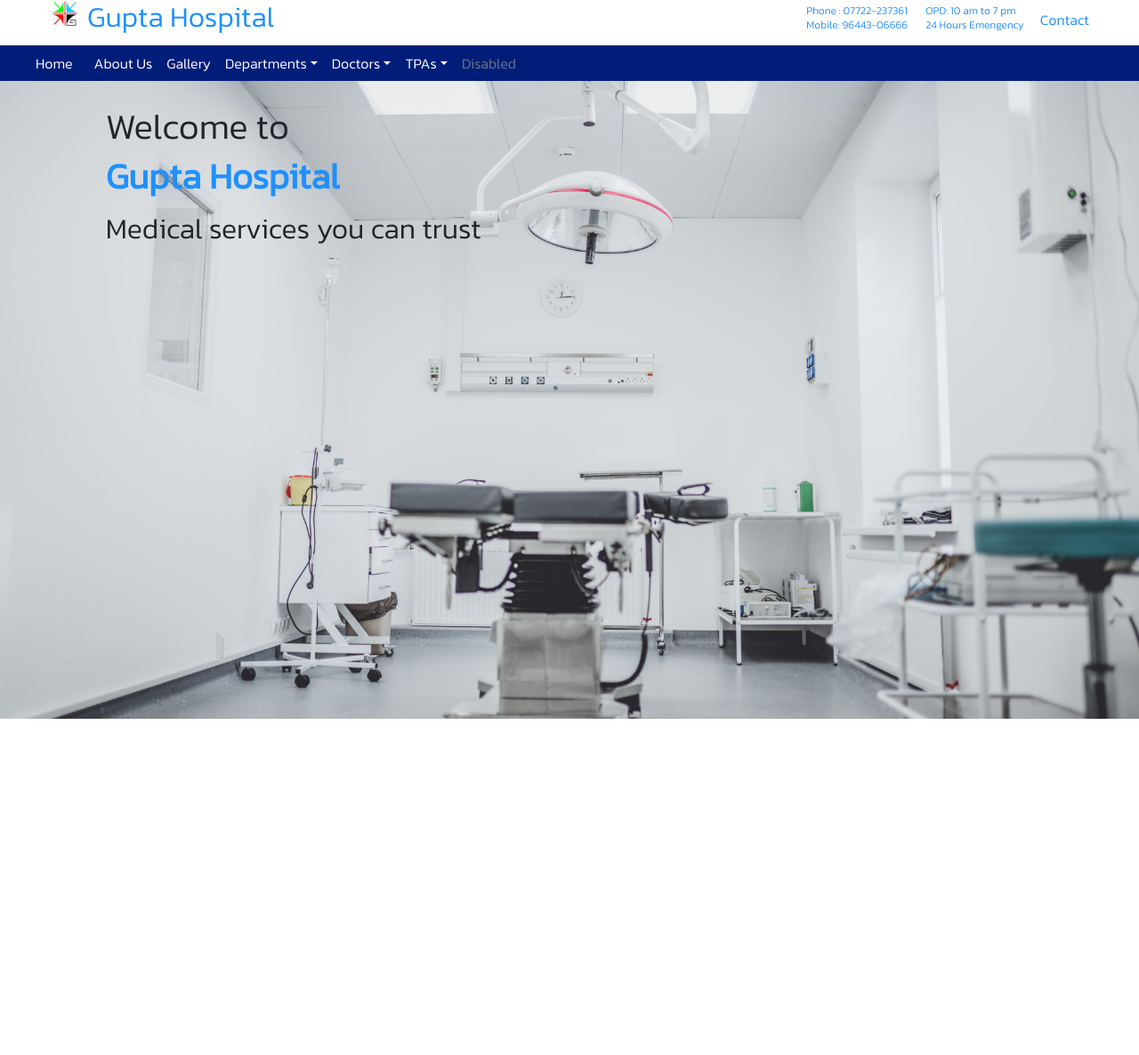
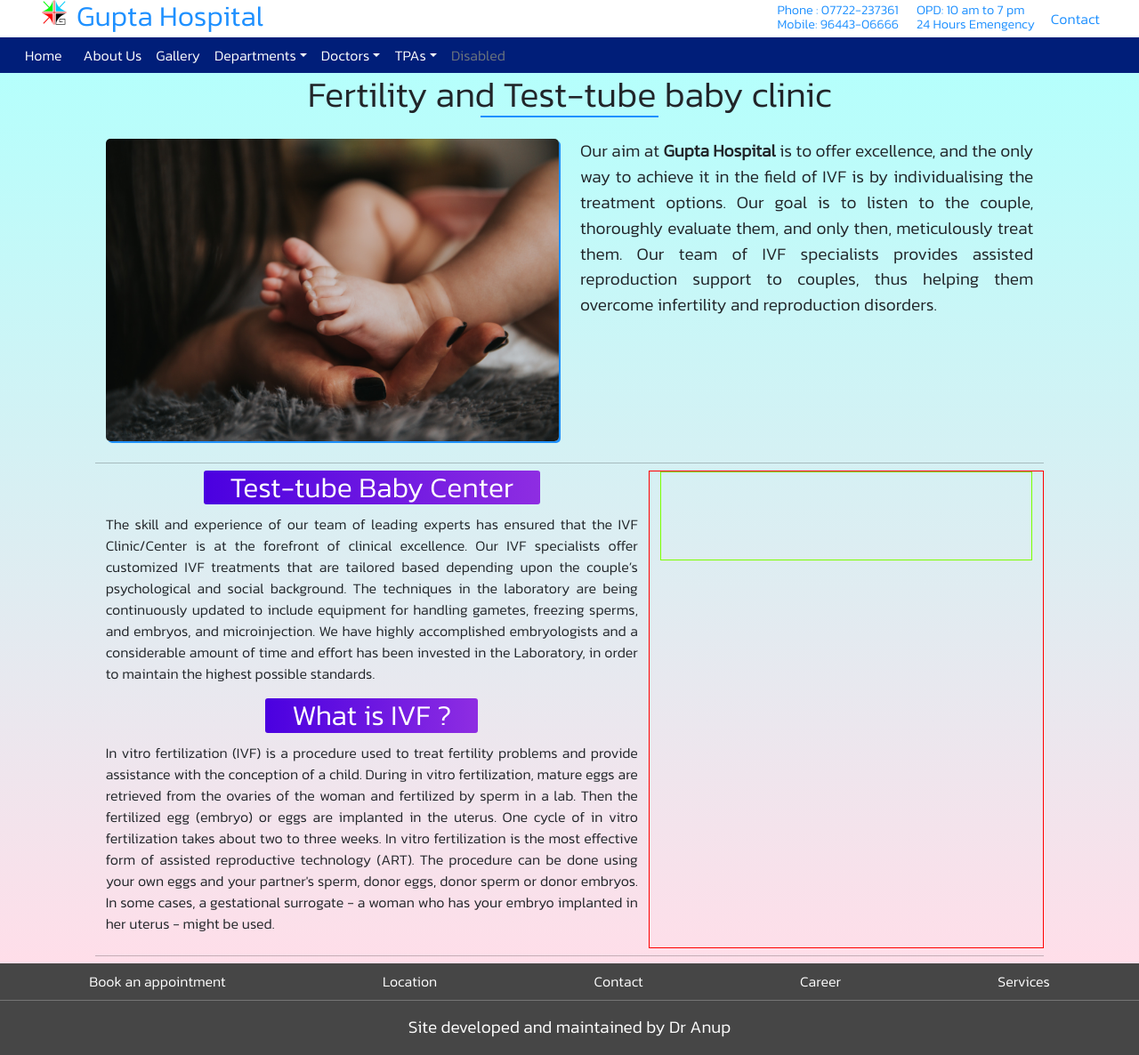
Before and after one commit to Paddybaba/react-website, a React (Create React App) app: page /ivf in a window 1280 px wide. Before the commit this address led to /. Shown: the whole page at 89% size. Before the commit the page ends 889 px from the top, so only its background shows below. Built offline with nearby package versions, Linux system fonts and the light colour scheme.

Commit message:
footer and IVF

```diff
--- a/src/App.js
+++ b/src/App.js
@@ -13,15 +13,14 @@
 import Navbar2 from "./Navbar2.js";
 import Navbar1 from "./Navbar1.js";
 import Navbar3 from "./Navbar3.js";
-
+import Footer from "./Footer";
+import IVF from "./pages/IVF";
 import { Switch, Route, Redirect } from "react-router";
 const App = () => {
   return (
     <>
-      <div className="row fixed-bar">
-        <Navbar1 />
-        <Navbar3 />
-      </div>
+      <Navbar1 />
+      <Navbar3 />
       <Switch>
         <Route exact path="/" component={Home} />
         <Route exact path="/about" component={About} />
@@ -29,8 +28,10 @@
         <Route exact path="/tpa" component={TPA} />
         <Route exact path="/dept" component={Departments} />
         <Route exact path="/doctors" component={OurDoctors} />
+        <Route exact path="/ivf" component={IVF} />
         <Redirect to="/" />
       </Switch>
+      <Footer />
       {/* <h1> Hello World</h1> */}
     </>
   );
--- /dev/null
+++ b/src/Footer.js
@@ -0,0 +1,28 @@
+import React from "react";
+import { NavLink } from "react-router-dom";
+
+const Footer = () => {
+  return (
+    <>
+      <footer className="container-fluid">
+        <div className="row">
+          <div className="d-flex justify-content-around my-2">
+            <NavLink to="/">Book an appointment</NavLink>
+            <NavLink to="/">Location</NavLink>
+            <NavLink to="/">Contact</NavLink>
+            <NavLink to="/">Career</NavLink>
+            <NavLink to="/">Services</NavLink>
+          </div>
+        </div>
+        <div className="row">
+          <hr />
+          <div className="d-flex justify-content-center">
+            <p>Site developed and maintained by Dr Anup</p>
+          </div>
+        </div>
+      </footer>
+    </>
+  );
+};
+
+export default Footer;
--- a/src/Home.js
+++ b/src/Home.js
@@ -13,7 +13,7 @@
           <div className="carousel-background">
             <CarouselBG />
           </div>
-          <div className="row b">
+          <div className="row">
             <div className="col-10 mx-auto b">
               <div className="row">
                 <div className="col-md-6 pt-5 mt-5 pt-lg-0 order-2 order-lg-1 b">
@@ -22,19 +22,7 @@
                     <strong className="brand-name"> Gupta Hospital</strong>
                   </h1>
                   <h2 className="my-3">Medical services you can trust</h2>
-                  {/* <div className="mt-3">
-                    <NavLink to="/contact" className="btn-get-started">
-                      Get Started
-                    </NavLink>
-                  </div> */}
                 </div>
-                {/* <div className="col-lg-6 order-1 order-lg-2 header-img b">
-                  <img
-                    src={photo}
-                    className="image-fluid animated"
-                    alt="home-image"
-                  />
-                </div> */}
               </div>
             </div>
           </div>
--- a/src/Navbar3.js
+++ b/src/Navbar3.js
@@ -55,7 +55,7 @@
                     aria-labelledby="navbarDropdown"
                   >
                     <li>
-                      <NavLink className="dropdown-item" to="/">
+                      <NavLink className="dropdown-item" to="/ivf">
                         Fertility and Test tube baby
                       </NavLink>
                     </li>
--- a/src/index.css
+++ b/src/index.css
@@ -102,10 +102,12 @@
 /* //////////////////LANDING PAGE ///////////////// */
 .carousel-background {
   width: 100%;
+  height: 100vh;
   position: absolute;
   top: 11%;
   left: 0;
   z-index: -1;
+  overflow: hidden;
 }
 .darken {
   margin: 0;
@@ -201,9 +203,9 @@
   box-shadow: rgb(173, 173, 173) 3px 3px;
   transition: all 500ms ease;
 }
-.abt-card img:hover {
+/* .abt-card img:hover {
   transform: scale(1.05);
-}
+} */
 .card-btn {
   width: 94%;
   margin-top: -10px;
@@ -213,14 +215,21 @@
   text-transform: uppercase;
   color: white;
   box-shadow: 0 0 20px #eee;
+  background-size: 200% auto;
   border-radius: 10px;
   display: block;
-  background-image: linear-gradient(to right, #1a2980 0%, #26d0ce 100%);
+  background-image: linear-gradient(
+    to right,
+    #1a2980 0%,
+    #26d0ce 51%,
+    #1a2980 100%
+  );
   transition: all 500ms ease;
 }
 .card-btn:hover {
   color: #fff;
-  background-image: linear-gradient(to right, #26d0ce 0%, #1a2980 100%);
+  background-position: right center;
+  /* background-image: linear-gradient(to right, #26d0ce 0%, #1a2980 100%); */
 }
 
 /* ///////////////////////////////////////////////////////////////////////////////////////////////////// */
@@ -253,4 +262,17 @@
 @media (min-width: 1400px) {
 }
 
-/* // Usage */
+footer {
+  background-color: rgb(70, 70, 70);
+  color: white;
+}
+footer a {
+  text-decoration: none;
+  color: white;
+  transition: all 500ms ease;
+  border-bottom: 1px solid transparent;
+}
+footer a:hover {
+  color: rgb(211, 211, 211);
+  border-bottom: 1px solid whitesmoke;
+}
--- /dev/null
+++ b/src/pages/IVF.js
@@ -0,0 +1,89 @@
+import React from "react";
+import "../pages/pages.css";
+
+const IVF = () => {
+  return (
+    <>
+      <section id="ivf" className="d-flex align-itmes-center">
+        <div className="container-fluid nav-bg">
+          <div className="row">
+            <div className="col-10 mx-auto">
+              <div className="row">
+                <h1 className="">Fertility and Test-tube baby clinic</h1>
+              </div>
+              <div className="row mt-3">
+                <div className="col-sm-6 col-lg-6">
+                  <figure>
+                    <img className="showcase" src="/resources/design/ivf.jpg" />
+                  </figure>
+                </div>
+                <div className="col-sm-6 col-lg-6">
+                  <p>
+                    Our aim at <strong>Gupta Hospital</strong> is to offer
+                    excellence, and the only way to achieve it in the field of
+                    IVF is by individualising the treatment options. Our goal is
+                    to listen to the couple, thoroughly evaluate them, and only
+                    then, meticulously treat them. Our team of IVF specialists
+                    provides assisted reproduction support to couples, thus
+                    helping them overcome infertility and reproduction
+                    disorders.
+                  </p>
+                </div>
+              </div>
+              <div className="row">
+                <hr className="dropdown-divider" />
+              </div>
+              <div className="row">
+                <div className="col-lg-7">
+                  <div className="info">
+                    <h2 className="heading-1">Test-tube Baby Center</h2>
+                    <p>
+                      The skill and experience of our team of leading experts
+                      has ensured that the IVF Clinic/Center is at the forefront
+                      of clinical excellence. Our IVF specialists offer
+                      customized IVF treatments that are tailored based
+                      depending upon the couple’s psychological and social
+                      background. The techniques in the laboratory are being
+                      continuously updated to include equipment for handling
+                      gametes, freezing sperms, and embryos, and microinjection.
+                      We have highly accomplished embryologists and a
+                      considerable amount of time and effort has been invested
+                      in the Laboratory, in order to maintain the highest
+                      possible standards.
+                    </p>
+                  </div>
+                  <div className="info">
+                    <h2 className="heading-1">What is IVF ?</h2>
+                    <p>
+                      In vitro fertilization (IVF) is a procedure used to treat
+                      fertility problems and provide assistance with the
+                      conception of a child. During in vitro fertilization,
+                      mature eggs are retrieved from the ovaries of the woman
+                      and fertilized by sperm in a lab. Then the fertilized egg
+                      (embryo) or eggs are implanted in the uterus. One cycle of
+                      in vitro fertilization takes about two to three weeks. In
+                      vitro fertilization is the most effective form of assisted
+                      reproductive technology (ART). The procedure can be done
+                      using your own eggs and your partner's sperm, donor eggs,
+                      donor sperm or donor embryos. In some cases, a gestational
+                      surrogate - a woman who has your embryo implanted in her
+                      uterus - might be used.
+                    </p>
+                  </div>
+                </div>
+                <div className="col-lg-5 bor1">
+                  <div className="bor2"></div>
+                </div>
+              </div>
+              <div className="row">
+                <hr className="dropdown-divider" />
+              </div>
+            </div>
+          </div>
+        </div>
+      </section>
+    </>
+  );
+};
+
+export default IVF;
--- /dev/null
+++ b/src/pages/pages.css
@@ -0,0 +1,82 @@
+* {
+  margin: 0;
+  padding: 0;
+  box-sizing: border-box;
+}
+h1 {
+  text-align: center;
+  margin-top: 20px;
+  position: relative;
+  /* border-bottom: 2px solid dodgerblue; */
+}
+h1::after {
+  display: block;
+  margin: 0 auto;
+  content: "";
+  height: 2px;
+  border: 1px solid dodgerblue;
+  width: 200px;
+}
+.heading-1 {
+  width: fit-content;
+  padding: 0 5%;
+  margin: 0 auto;
+  margin-bottom: 10px;
+  border-radius: 3px;
+  background: #8e2de2; /* fallback for old browsers */
+  background: -webkit-linear-gradient(
+    to right,
+    #4a00e0,
+    #8e2de2
+  ); /* Chrome 10-25, Safari 5.1-6 */
+  background: linear-gradient(
+    to right,
+    #4a00e0,
+    #8e2de2
+  ); /* W3C, IE 10+/ Edge, Firefox 16+, Chrome 26+, Opera 12+, Safari 7+ */
+
+  color: white;
+  text-align: center;
+}
+/* ////////////////////////////////// IVF /////////////////////////////////////////// */
+#ivf {
+  justify-content: center;
+  background-color: #ffdee9;
+  background-image: linear-gradient(0deg, #ffdee9 0%, #b5fffc 100%);
+}
+#ivf .showcase {
+  width: 100%;
+  border-radius: 5px;
+  box-shadow: dodgerblue 2px 2px;
+}
+
+p {
+  text-align: justify;
+  font-size: 1.2em;
+}
+.info p {
+  font-size: 1rem;
+}
+/* //////////////////////// MEDIA QUERIES //////////////////////////////////////////// */
+@media (max-width: 576px) {
+}
+
+/* // Medium devices (tablets, 768px and up) */
+@media (max-width: 768px) {
+  p {
+    font-size: 90%;
+    line-height: 16px;
+  }
+}
+
+/* // Large devices (desktops, 992px and up) */
+@media (max-width: 992px) {
+}
+
+/* // X-Large devices (large desktops, 1200px and up) */
+@media (max-width: 1200px) {
+}
+
+/* // XX-Large devices (larger desktops, 1400px and up) */
+@media (min-width: 1400px) {
+}
```
Also changed, not shown: public/resources/design/ivf.jpg (added), sample.txt (added).
